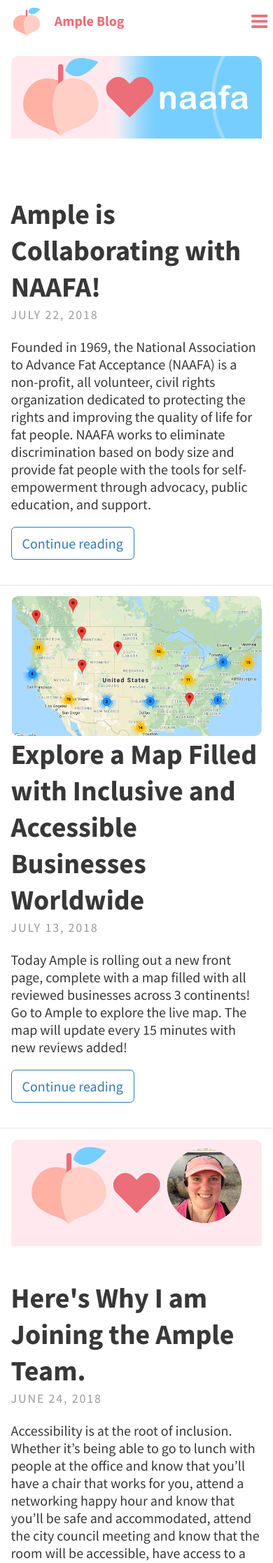
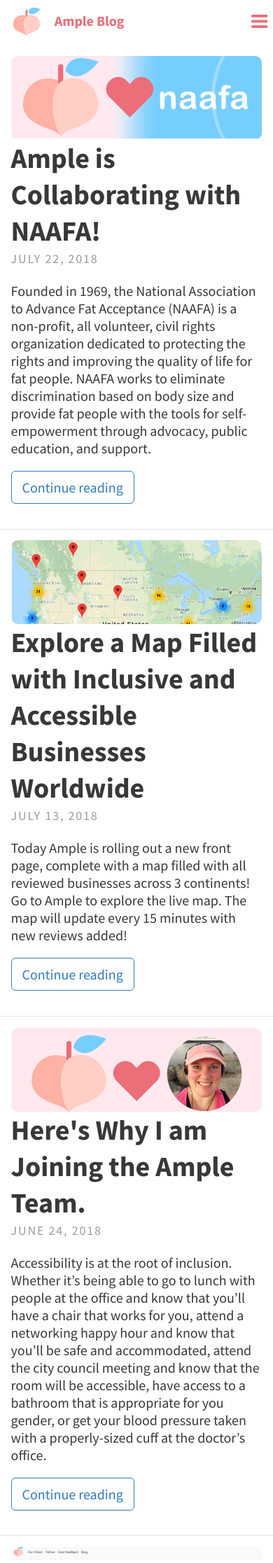
Before and after one commit to uhlissuh/ample, a Jekyll site: the page built from docs/index.html, in a window 390 px wide. Shown: the top 2234 px of the page at 70% size. Built offline with Jekyll 4.4.1, drawn with Linux system fonts in a browser that asks for light colours; the list of posts is cut into pages by our own code.

Commit message:
Fix gap on front page on phone

```diff
--- a/docs/_sass/layouts/_index.scss
+++ b/docs/_sass/layouts/_index.scss
@@ -63,7 +63,7 @@
                 height: 350px;
             } //Smaller screen
             @media screen and (max-width: $break) {
-                height: 200px;
+                height: 120px;
             }
         }
 
```
